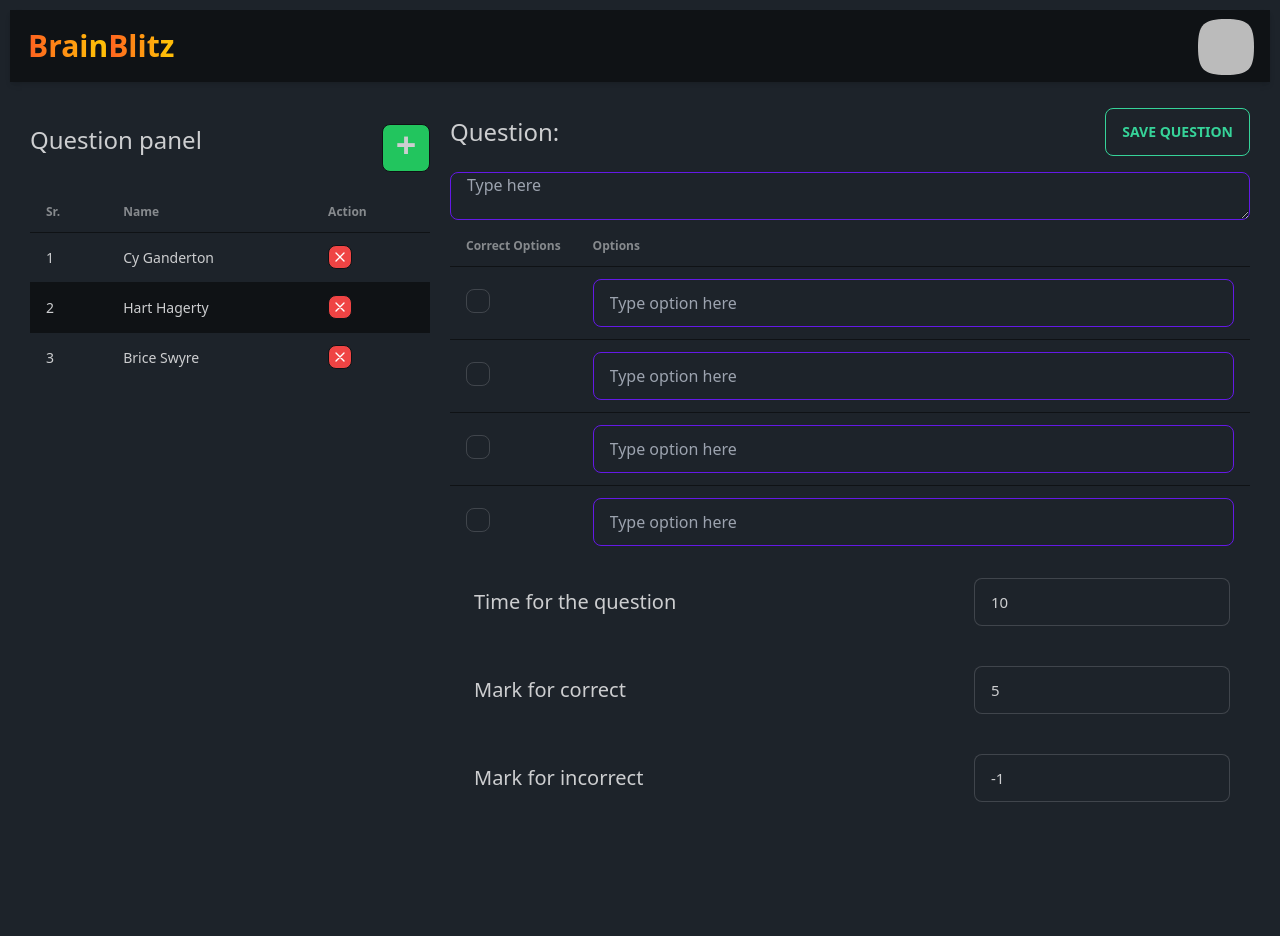
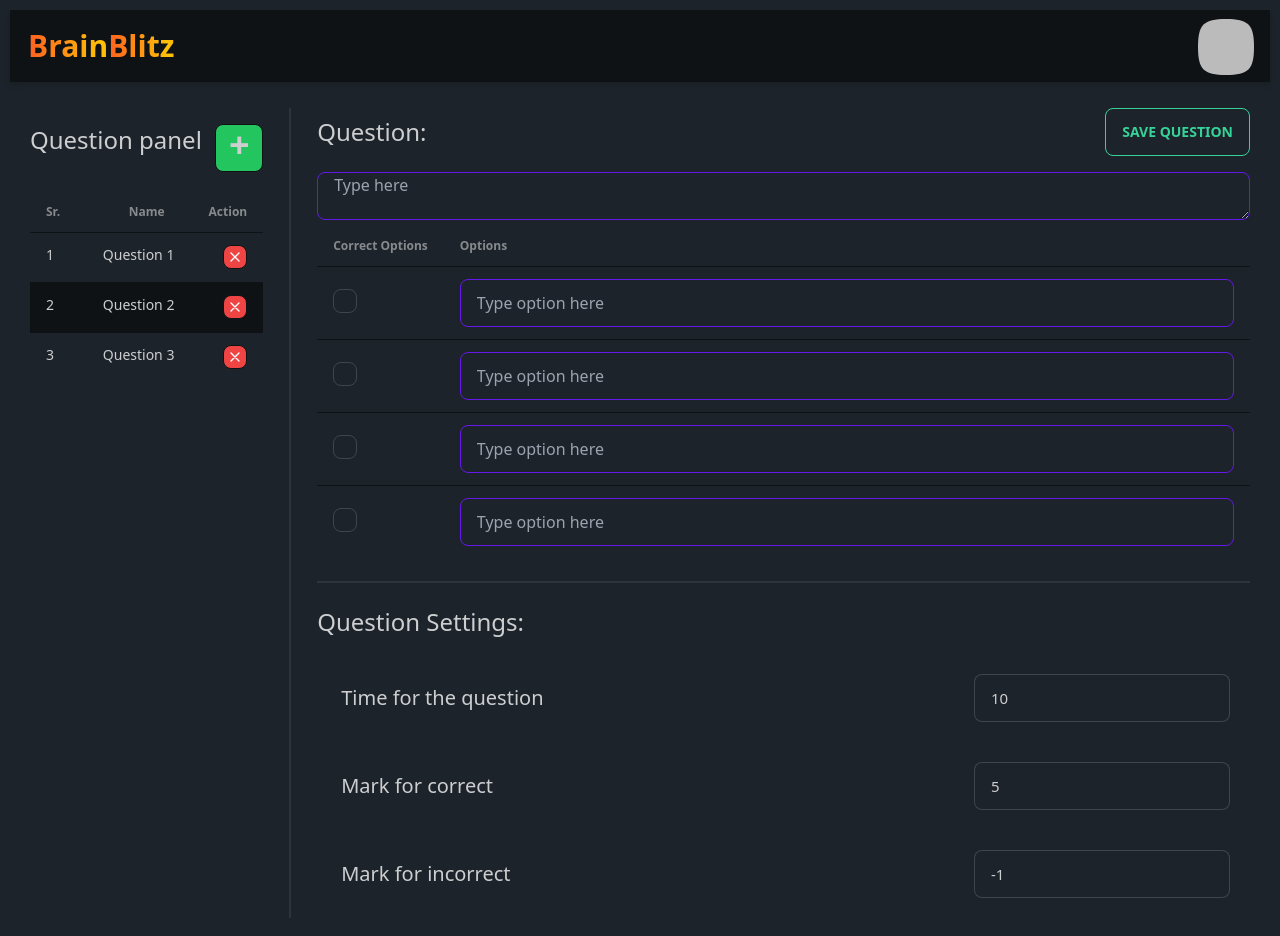
Before and after one commit to JeelRajodiya/brain-blitz, a Next.js app: page /NewQuiz/Questions in a window 1280 px wide. Before the commit the page ends 842 px from the top, so only its background shows below. Built offline with nearby package versions, Linux system fonts and the light colour scheme; no server answers; sample sign-in values are in the browser's storage.

Commit message:
improved the alignment and spacing of elements

```diff
--- a/pages/NewQuiz/Questions.tsx
+++ b/pages/NewQuiz/Questions.tsx
@@ -3,6 +3,35 @@ import Layout from "./../Layout";
 import { useRouter } from "next/router";
 import DeleteButton from "../components/DeleteButton";
 import { useState } from "react";
+
+const IndexEntry = ({ srNo, name }) => (
+  <tr className="flex justify-between">
+    <td>{srNo}</td>
+    <td>{name}</td>
+    <td>
+      <DeleteButton />
+    </td>
+  </tr>
+);
+
+const Option = () => {
+  return (
+    <tr>
+      <td className="checkBox">
+        <label>
+          <input type="checkbox" className="checkbox" />
+        </label>
+      </td>
+      <td className="OptionBox">
+        <input
+          type="text"
+          placeholder="Type option here"
+          className="input input-bordered input-primary w-full"
+        />
+      </td>
+    </tr>
+  );
+};
 
 export default function Questions() {
   const router = useRouter();
@@ -20,6 +49,7 @@ export default function Questions() {
         {/* <h1 className="mb-5">{iden}</h1> */}
 
         <div className="flex w-full questionForm">
+          {/* Question Panel Div */}
           <div className="w-2/5">
             <div className="flex flex-row mt-4 justify-between">
               <h1 className="flex text-2xl">Question panel</h1>
@@ -28,43 +58,27 @@ export default function Questions() {
               </button>
             </div>
 
+            {/* Question Panel Table */}
             <table className="table table-zebra">
               <thead>
-                <tr>
-                  <th>Sr.</th>
-                  <th>Name</th>
-                  <th>Action</th> {/* Added Action column */}
+                <tr className="grid grid-cols-3">
+                  <th className="justify-self-start">Sr.</th>
+                  <th className="justify-self-center">Name</th>
+                  <th className="justify-self-end">Action</th>
                 </tr>
               </thead>
+
               <tbody>
-                <tr>
-                  <td>1</td>
-                  <td>Cy Ganderton</td>
-                  <td>
-                    <DeleteButton />
-                  </td>{" "}
-                  {/* Delete button in separate column */}
-                </tr>
-                <tr>
-                  <td>2</td>
-                  <td>Hart Hagerty</td>
-                  <td>
-                    <DeleteButton />
-                  </td>{" "}
-                  {/* Delete button in separate column */}
-                </tr>
-                <tr>
-                  <td>3</td>
-                  <td>Brice Swyre</td>
-                  <td>
-                    <DeleteButton />
-                  </td>{" "}
-                  {/* Delete button in separate column */}
-                </tr>
+                <IndexEntry srNo={1} name="Question 1" />
+                <IndexEntry srNo={2} name="Question 2" />
+                <IndexEntry srNo={3} name="Question 3" />
               </tbody>
             </table>
           </div>
 
+          {/* Add a verticle divider here: it does not work */}
+          <div className="divider lg:divider-horizontal"></div>
+          {/* Question Form Div */}
           <div className="w-3/5">
             <div className="flex flex-row justify-between items-center">
               <h1 className="text-2xl mb-4">Question:</h1>
@@ -80,6 +94,7 @@ export default function Questions() {
               ></textarea>
             </div>
 
+            {/* MCQ details table */}
             <div className="overflow-x-auto">
               <table className="table">
                 <thead>
@@ -89,65 +104,18 @@ export default function Questions() {
                   </tr>
                 </thead>
                 <tbody>
-                  <tr>
-                    <td className="checkBox">
-                      <label>
-                        <input type="checkbox" className="checkbox" />
-                      </label>
-                    </td>
-                    <td className="OptionBox">
-                      <input
-                        type="text"
-                        placeholder="Type option here"
-                        className="input input-bordered input-primary w-full"
-                      />
-                    </td>
-                  </tr>
-                  <tr>
-                    <td className="checkBox">
-                      <label>
-                        <input type="checkbox" className="checkbox" />
-                      </label>
-                    </td>
-                    <td className="OptionBox">
-                      <input
-                        type="text"
-                        placeholder="Type option here"
-                        className="input input-bordered input-primary w-full"
-                      />
-                    </td>
-                  </tr>
-                  <tr>
-                    <td className="checkBox">
-                      <label>
-                        <input type="checkbox" className="checkbox" />
-                      </label>
-                    </td>
-                    <td className="OptionBox">
-                      <input
-                        type="text"
-                        placeholder="Type option here"
-                        className="input input-bordered input-primary w-full"
-                      />
-                    </td>
-                  </tr>
-                  <tr>
-                    <td className="checkBox">
-                      <label>
-                        <input type="checkbox" className="checkbox" />
-                      </label>
-                    </td>
-                    <td className="OptionBox">
-                      <input
-                        type="text"
-                        placeholder="Type option here"
-                        className="input input-bordered input-primary w-full"
-                      />
-                    </td>
-                  </tr>
+                  <Option />
+                  <Option />
+                  <Option />
+                  <Option />
                 </tbody>
               </table>
 
+              {/* Divider */}
+              <div className="divider"></div>
+
+              {/* Question Settings: */}
+              <h1 className="text-2xl mb-4">Question Settings:</h1>
               <div>
                 <div className="flex justify-between">
                   <label className="label m-5">
--- a/styles/global.css
+++ b/styles/global.css
@@ -114,15 +114,25 @@
   padding-right: 10px;
 }
 
+/* to make children of this class */
 .questionForm > * {
-  flex: 1;
+  flex:1;
   margin: 0 10px; /* Add margin for gap */
 }
 
+.questionForm > :nth-child(1) {
+  flex: 0.5;
+}
+
 .questionForm > :nth-child(2) {
+  flex: 0;
+}
+
+.questionForm > :nth-child(3) {
   flex: 2;
 }
 
+/* ----------------------MCQ ONLY--------------------------- */
 .checkBox{
   width: 10%;
 }
```
